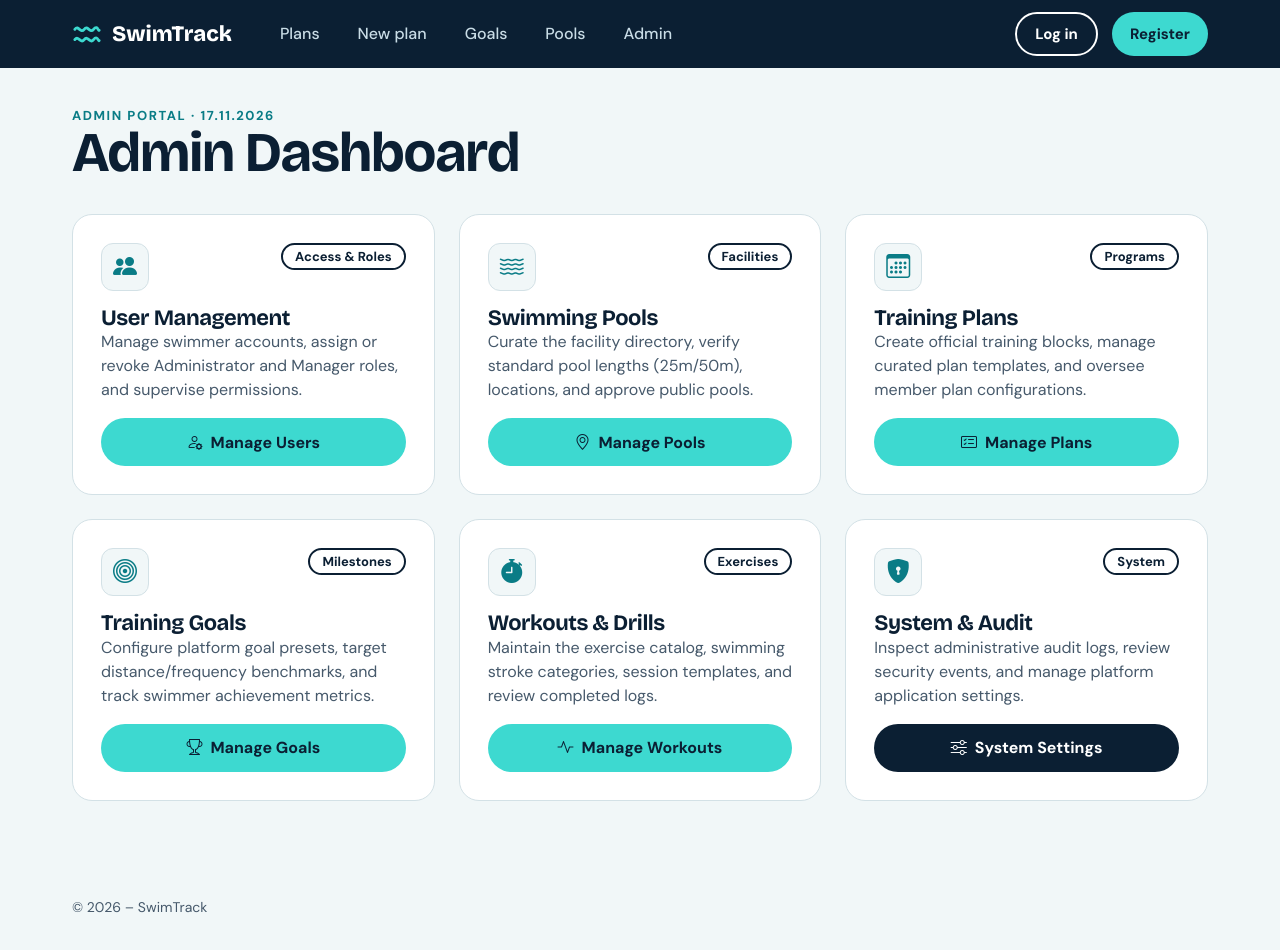
After one commit to emo-nikoloff/SwimTrack, an ASP.NET Core app: page /Admin in a window 1280 px wide. The commit adds this page. Run offline with ASP.NET Core 8, Linux system fonts and the light colour scheme; the visitor is signed in with stand-in values (Sample User, id 1); style sheets or scripts are compiled from the project's sources; some libraries are stand-ins or nearby versions.

Commit message:
feat: add admin area structure and dashboard view
- Add BaseAdminController and Admin HomeController
- Create Admin Dashboard Index view with management module cards
- Integrate Bootstrap Icons and admin dashboard styles
- Update main layout navigation and view imports for Admin role

```diff
--- /dev/null
+++ b/SwimTrack.Web/Areas/Admin/Views/Home/Index.cshtml
@@ -0,0 +1,140 @@
+@{
+    ViewData["Title"] = "Admin Dashboard";
+}
+
+<main class="container page-content">
+    <div class="d-flex flex-wrap align-items-center justify-content-between gap-12">
+        <div>
+            <p class="eyebrow-heading">Admin Portal · @DateTime.Today.ToString(DateTimeFormat)</p>
+            <h1 class="page-title">Admin Dashboard</h1>
+        </div>
+    </div>
+
+    <section class="grid-3-columns">
+        <!-- User Management -->
+        <article class="card plan-card admin-management-card">
+            <header>
+                <div class="admin-icon-wrapper">
+                    <i class="bi bi-people-fill"></i>
+                </div>
+                <span class="badge badge--planned">Access &amp; Roles</span>
+            </header>
+
+            <div>
+                <h3>User Management</h3>
+                <p class="text-muted">Manage swimmer accounts, assign or revoke Administrator and Manager roles, and supervise permissions.</p>
+            </div>
+
+            <footer>
+                <a class="button button--primary button--full-width" asp-area="Admin" asp-controller="UserManagement" asp-action="Index">
+                    <i class="bi bi-person-gear"></i> Manage Users
+                </a>
+            </footer>
+        </article>
+
+        <!-- Swimming Pools Management -->
+        <article class="card plan-card admin-management-card">
+            <header>
+                <div class="admin-icon-wrapper">
+                    <i class="bi bi-water"></i>
+                </div>
+                <span class="badge badge--planned">Facilities</span>
+            </header>
+
+            <div>
+                <h3>Swimming Pools</h3>
+                <p class="text-muted">Curate the facility directory, verify standard pool lengths (25m/50m), locations, and approve public pools.</p>
+            </div>
+
+            <footer>
+                <a class="button button--primary button--full-width" asp-area="Admin" asp-controller="SwimmingPoolManagement" asp-action="Index">
+                    <i class="bi bi-geo-alt"></i> Manage Pools
+                </a>
+            </footer>
+        </article>
+
+        <!-- Training Plans Management -->
+        <article class="card plan-card admin-management-card">
+            <header>
+                <div class="admin-icon-wrapper">
+                    <i class="bi bi-calendar3"></i>
+                </div>
+                <span class="badge badge--planned">Programs</span>
+            </header>
+
+            <div>
+                <h3>Training Plans</h3>
+                <p class="text-muted">Create official training blocks, manage curated plan templates, and oversee member plan configurations.</p>
+            </div>
+
+            <footer>
+                <a class="button button--primary button--full-width" asp-area="Admin" asp-controller="TrainingPlanManagement" asp-action="Index">
+                    <i class="bi bi-card-checklist"></i> Manage Plans
+                </a>
+            </footer>
+        </article>
+
+        <!-- Training Goals Management -->
+        <article class="card plan-card admin-management-card">
+            <header>
+                <div class="admin-icon-wrapper">
+                    <i class="bi bi-bullseye"></i>
+                </div>
+                <span class="badge badge--planned">Milestones</span>
+            </header>
+
+            <div>
+                <h3>Training Goals</h3>
+                <p class="text-muted">Configure platform goal presets, target distance/frequency benchmarks, and track swimmer achievement metrics.</p>
+            </div>
+
+            <footer>
+                <a class="button button--primary button--full-width" asp-area="Admin" asp-controller="TrainingGoalManagement" asp-action="Index">
+                    <i class="bi bi-trophy"></i> Manage Goals
+                </a>
+            </footer>
+        </article>
+
+        <!-- Workouts & Drills Management -->
+        <article class="card plan-card admin-management-card">
+            <header>
+                <div class="admin-icon-wrapper">
+                    <i class="bi bi-stopwatch-fill"></i>
+                </div>
+                <span class="badge badge--planned">Exercises</span>
+            </header>
+
+            <div>
+                <h3>Workouts &amp; Drills</h3>
+                <p class="text-muted">Maintain the exercise catalog, swimming stroke categories, session templates, and review completed logs.</p>
+            </div>
+
+            <footer>
+                <a class="button button--primary button--full-width" asp-area="Admin" asp-controller="WorkoutManagement" asp-action="Index">
+                    <i class="bi bi-activity"></i> Manage Workouts
+                </a>
+            </footer>
+        </article>
+
+        <!-- System & Maintenance -->
+        <article class="card plan-card admin-management-card">
+            <header>
+                <div class="admin-icon-wrapper">
+                    <i class="bi bi-shield-lock-fill"></i>
+                </div>
+                <span class="badge badge--planned">System</span>
+            </header>
+
+            <div>
+                <h3>System &amp; Audit</h3>
+                <p class="text-muted">Inspect administrative audit logs, review security events, and manage platform application settings.</p>
+            </div>
+
+            <footer>
+                <a class="button button--dark button--full-width" asp-area="Admin" asp-controller="SystemManagement" asp-action="Index">
+                    <i class="bi bi-sliders"></i> System Settings
+                </a>
+            </footer>
+        </article>
+    </section>
+</main>
--- /dev/null
+++ b/SwimTrack.Web/Areas/Admin/Views/_ViewImports.cshtml
@@ -0,0 +1,4 @@
+@using SwimTrack
+@using static SwimTrack.Shared.Constants.ApplicationDefaults
+@using static SwimTrack.Shared.Constants.ApplicationDefaults.Identity.Role
+@addTagHelper *, Microsoft.AspNetCore.Mvc.TagHelpers
--- /dev/null
+++ b/SwimTrack.Web/Areas/Admin/Views/_ViewStart.cshtml
@@ -0,0 +1,3 @@
+@{
+    Layout = "~/Views/Shared/_Layout.cshtml";
+}
--- a/SwimTrack.Web/Views/Shared/_Layout.cshtml
+++ b/SwimTrack.Web/Views/Shared/_Layout.cshtml
@@ -8,6 +8,7 @@
     <link rel="preconnect" href="https://fonts.googleapis.com" />
     <link rel="preconnect" href="https://fonts.gstatic.com" crossorigin />
     <link href="https://fonts.googleapis.com/css2?family=Bricolage+Grotesque:wght@700;800&family=DM+Sans:wght@400;500;700&display=swap" rel="stylesheet" />
+    <link rel="stylesheet" href="https://cdn.jsdelivr.net/npm/bootstrap-icons@1.11.3/font/bootstrap-icons.min.css" />
     <link rel="stylesheet" href="~/css/site.css" asp-append-version="true" />
     <link rel="stylesheet" href="~/css/layout.css" asp-append-version="true" />
     <link rel="stylesheet" href="~/css/components.css" asp-append-version="true" />
@@ -33,6 +34,11 @@
                         <a asp-area="" asp-controller="TrainingPlan" asp-action="Create">New plan</a>
                         <a asp-area="" asp-controller="TrainingGoal" asp-action="All">Goals</a>
                         <a asp-area="" asp-controller="SwimmingPool" asp-action="All">Pools</a>
+
+                        if (User.IsInRole(Admin))
+                        {
+                            <a asp-area="Admin" asp-controller="Home" asp-action="Index">Admin</a>
+                        }
                     }
                     else
                     {
--- a/SwimTrack.Web/Views/_ViewImports.cshtml
+++ b/SwimTrack.Web/Views/_ViewImports.cshtml
@@ -19,4 +19,5 @@
 @using SwimTrack.Web.ViewModels.WorkoutResult.InputModels
 @using SwimTrack.Web.ViewModels.WorkoutResult.ViewModels
 @using static SwimTrack.Shared.Constants.ApplicationDefaults
+@using static SwimTrack.Shared.Constants.ApplicationDefaults.Identity.Role
 @addTagHelper *, Microsoft.AspNetCore.Mvc.TagHelpers
--- a/SwimTrack.Web/wwwroot/css/components.css
+++ b/SwimTrack.Web/wwwroot/css/components.css
@@ -68,6 +68,7 @@
   display: inline-flex;
   align-items: center;
   justify-content: center;
+  gap: 8px;
   min-height: 48px;
   padding: 0 26px;
   border-radius: 99px;
--- a/SwimTrack.Web/wwwroot/css/pages.css
+++ b/SwimTrack.Web/wwwroot/css/pages.css
@@ -258,3 +258,31 @@
   color: #C9DCE6;
   overflow-wrap: break-word;
 }
+
+/* ==========================================================================
+   ADMIN DASHBOARD
+   ========================================================================== */
+
+.admin-management-card {
+  box-shadow: none;
+  transform: none;
+}
+
+.admin-management-card:hover {
+  box-shadow: none;
+  transform: none;
+}
+
+.admin-icon-wrapper {
+  width: 48px;
+  height: 48px;
+  border-radius: 12px;
+  background-color: var(--color-page-bg);
+  border: 1px solid var(--color-border);
+  display: inline-flex;
+  align-items: center;
+  justify-content: center;
+  color: var(--color-teal);
+  font-size: 24px;
+  flex-shrink: 0;
+}
```
Also changed, not shown: SwimTrack.Web/Areas/Admin/Controllers/BaseAdminController.cs (added, +13 -0 lines), SwimTrack.Web/Areas/Admin/Controllers/HomeController.cs (added, +12 -0 lines).
